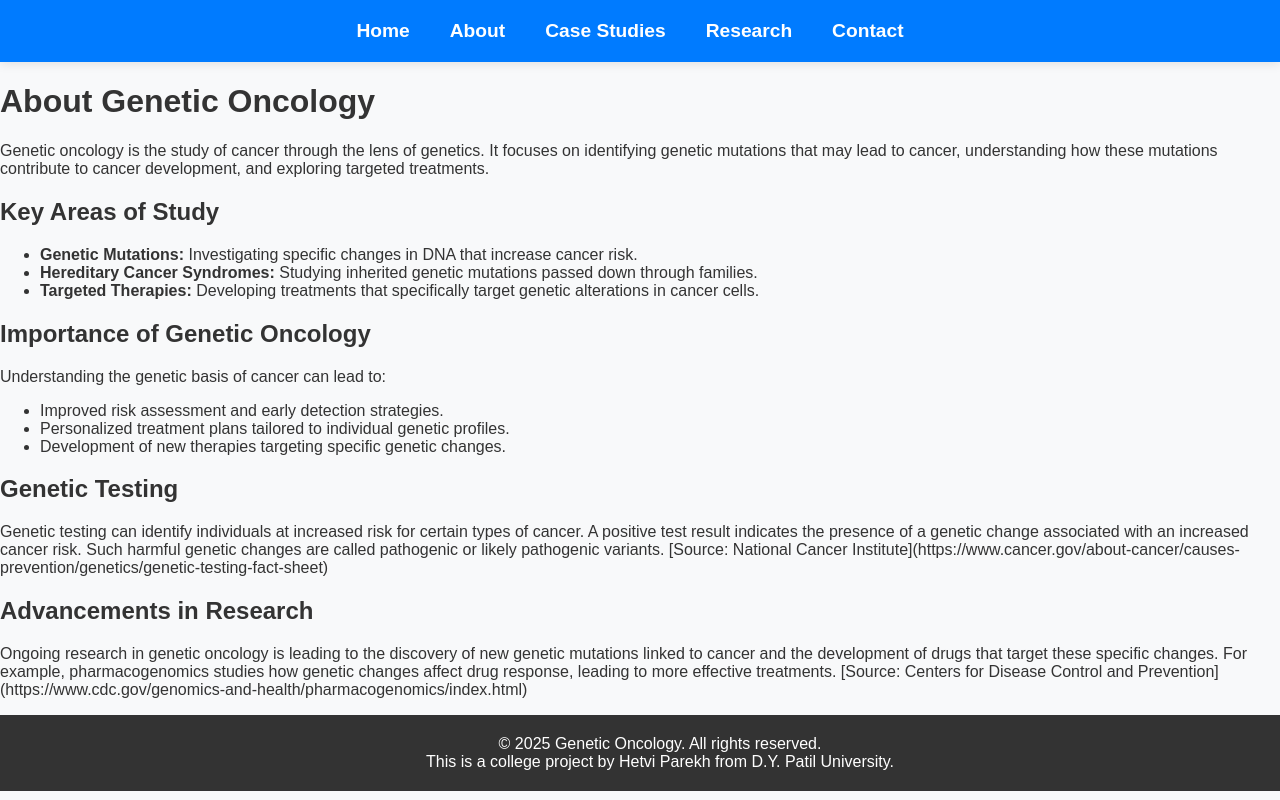
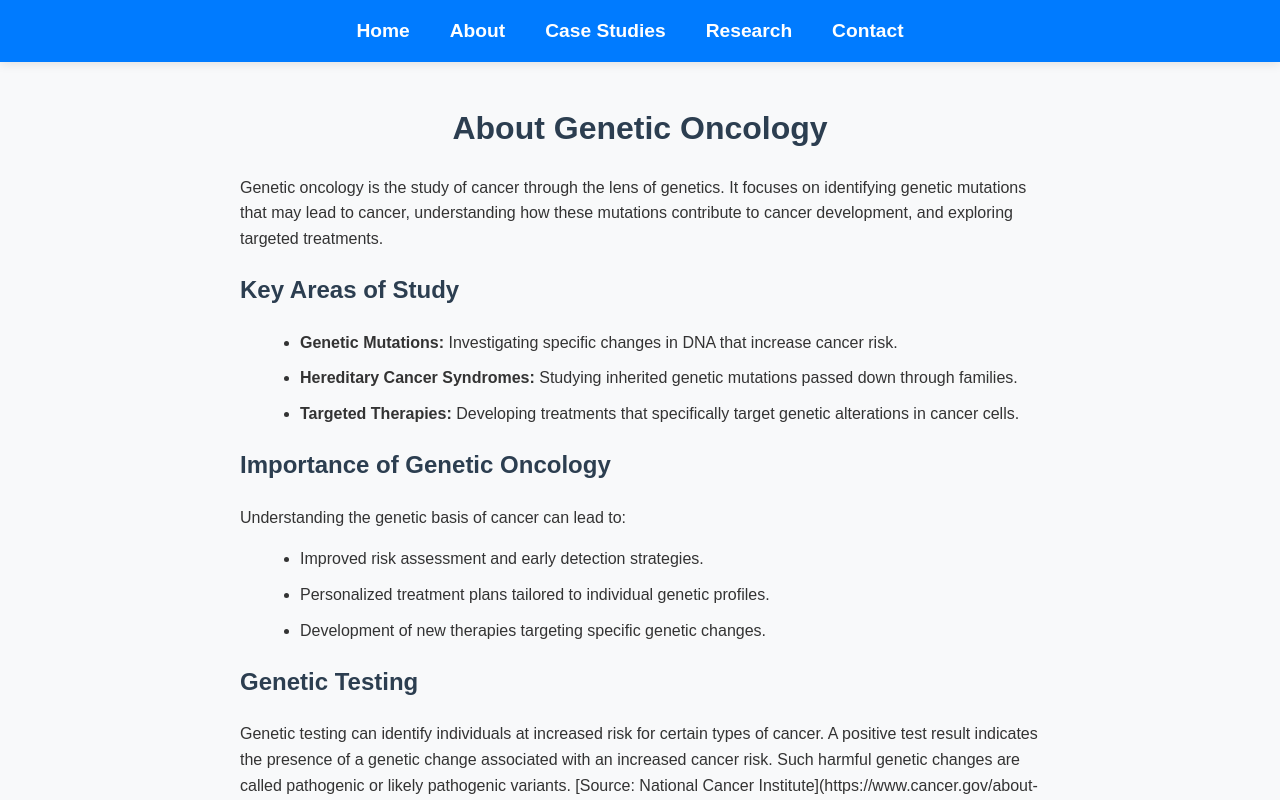
Before and after one commit to hetviparekh09/genetic-oncology, a React (Create React App) app: page /about in a window 1280 px wide. Shown: the top 800 px of the page. Built offline with nearby package versions, Linux system fonts and the light colour scheme.

Commit message:
Update style.css

```diff
--- a/src/style.css
+++ b/src/style.css
@@ -440,3 +440,45 @@ form input[type="submit"]:hover {
 .page a:hover {
   text-decoration: underline;
 }
+/*ABOUT PAGE*/
+.about-page {
+  max-width: 800px;
+  margin: 0 auto;
+  padding: 20px;
+  font-family: 'Arial', sans-serif;
+  color: #333;
+  line-height: 1.6;
+}
+
+.about-page h1 {
+  text-align: center;
+  color: #2c3e50;
+  margin-bottom: 20px;
+}
+
+.about-page h2 {
+  color: #2c3e50;
+  margin-top: 20px;
+}
+
+.about-page p {
+  margin-bottom: 15px;
+}
+
+.about-page ul {
+  list-style-type: disc;
+  margin-left: 20px;
+}
+
+.about-page li {
+  margin-bottom: 10px;
+}
+
+.about-page a {
+  color: #2980b9;
+  text-decoration: none;
+}
+
+.about-page a:hover {
+  text-decoration: underline;
+}
```
